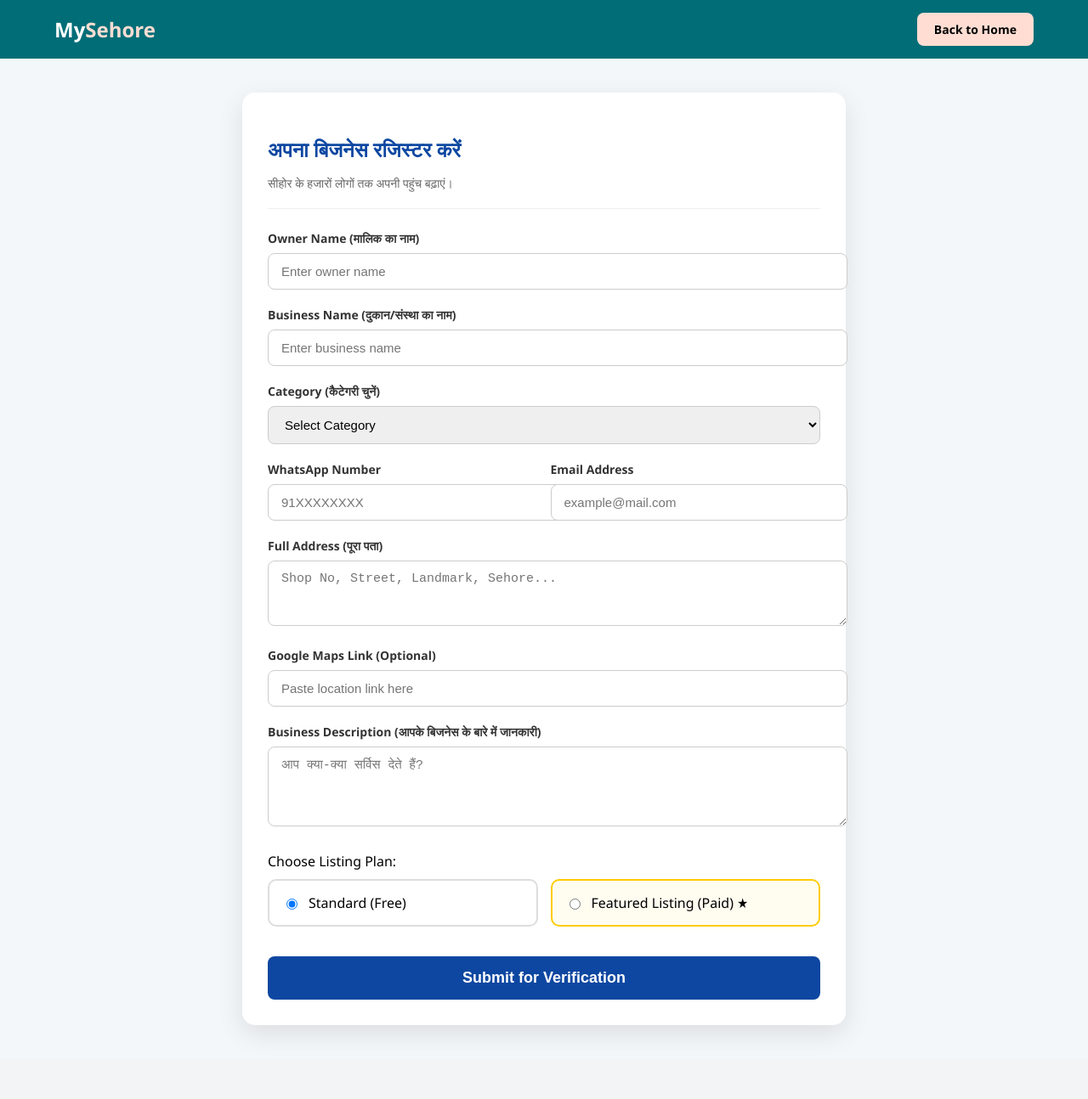
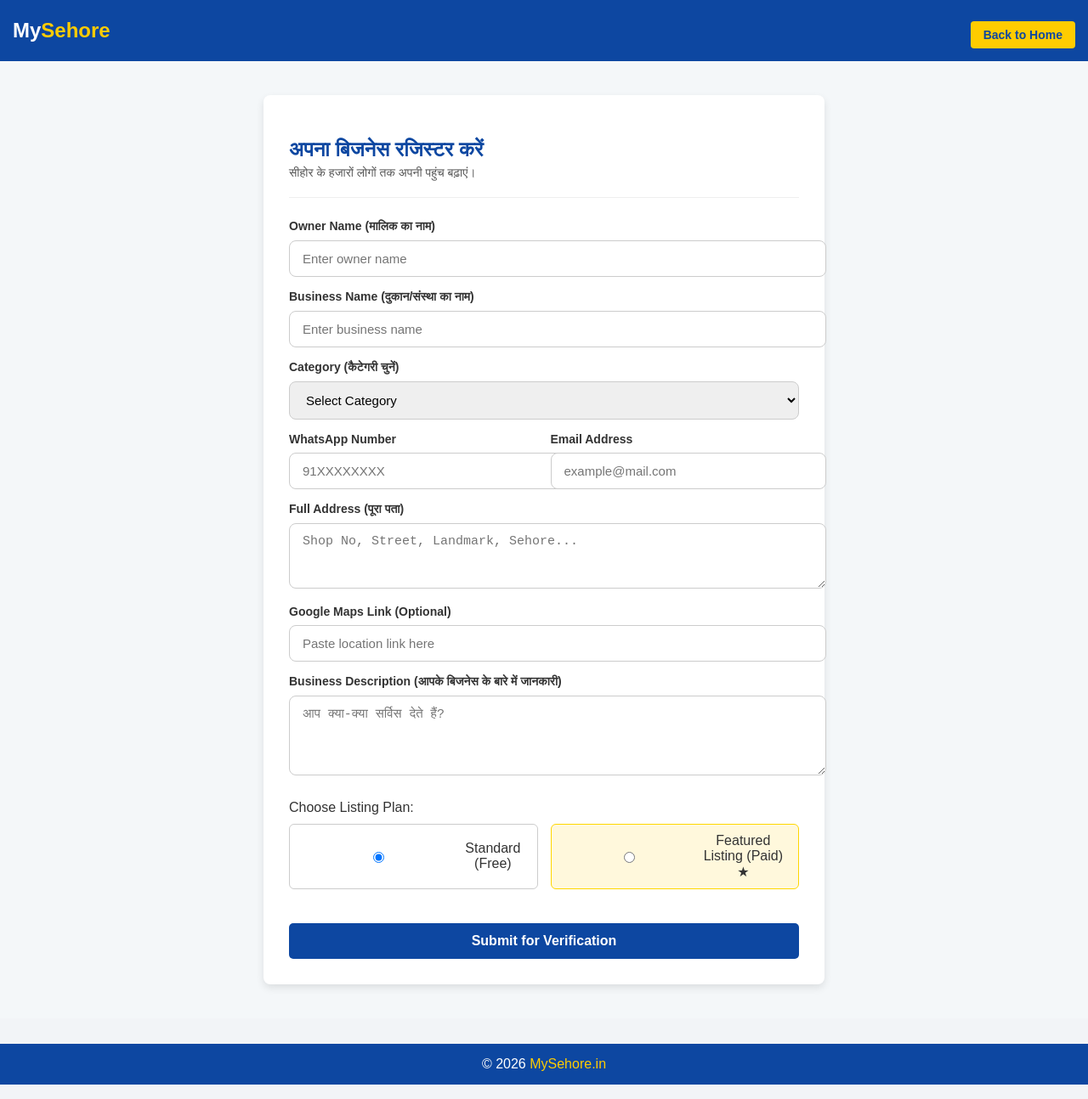
Before and after one commit to neerajsinghrajput-maker/ApnaSehore, a plain HTML site: page add-business.html in a window 1280 px wide. Shown: the top 1294 px of the page at 85% size. Drawn offline with Linux system fonts and the light colour scheme.

Commit message:
Add files via upload

```diff
--- a/add-business.html
+++ b/add-business.html
@@ -5,6 +5,127 @@
   <title>List Your Business – MySehore.in</title>
   <link rel="stylesheet" href="style.css">
   <meta name="viewport" content="width=device-width, initial-scale=1.0">
+  <style>
+    body {
+      font-family: Arial, sans-serif;
+      background: #f2f4f7;
+      margin: 0;
+      padding: 0;
+      color: #333;
+    }
+    .header {
+      background: #0d47a1;
+      color: white;
+      padding: 15px;
+      text-align: center;
+    }
+    .logo span {
+      color: #ffcc00;
+    }
+    .btn-list {
+      display: inline-block;
+      margin-top: 10px;
+      padding: 8px 15px;
+      background: #ffcc00;
+      color: #0d47a1;
+      text-decoration: none;
+      border-radius: 4px;
+      font-weight: bold;
+    }
+    .form-section {
+      padding: 40px 20px;
+      display: flex;
+      justify-content: center;
+    }
+    .form-container {
+      background: white;
+      padding: 30px;
+      border-radius: 8px;
+      max-width: 600px;
+      width: 100%;
+      box-shadow: 0 4px 10px rgba(0,0,0,0.1);
+    }
+    .form-container h2 {
+      margin-bottom: 5px;
+    }
+    .form-container p {
+      margin-top: 0;
+      color: #555;
+    }
+    .form-group {
+      margin-bottom: 15px;
+    }
+    input, select, textarea {
+      width: 100%;
+      padding: 10px;
+      border: 1px solid #ccc;
+      border-radius: 4px;
+      font-size: 14px;
+    }
+    .form-row {
+      display: flex;
+      gap: 15px;
+    }
+    .form-row .form-group {
+      flex: 1;
+    }
+    .plan-options {
+      display: flex;
+      gap: 15px;
+      margin-top: 10px;
+    }
+    .plan-card {
+      padding: 10px 15px;
+      border: 1px solid #ccc;
+      border-radius: 6px;
+      cursor: pointer;
+      flex: 1;
+      text-align: center;
+      transition: 0.3s;
+    }
+    .plan-card:hover {
+      border-color: #0d47a1;
+    }
+    .plan-card.gold {
+      border-color: gold;
+      background: #fff8dc;
+    }
+    .submit-btn {
+      padding: 12px 25px;
+      background: #0d47a1;
+      color: white;
+      border: none;
+      border-radius: 5px;
+      font-size: 16px;
+      cursor: pointer;
+      margin-top: 15px;
+      width: 100%;
+    }
+    .submit-btn:hover {
+      background: #08306b;
+    }
+    .thankyou-message {
+      text-align: center;
+      padding: 40px;
+      font-size: 18px;
+      color: #0d47a1;
+      display: none;
+    }
+    .thankyou-message h2 {
+      margin-bottom: 10px;
+    }
+    footer {
+      text-align: center;
+      padding: 15px;
+      background: #0d47a1;
+      color: white;
+      margin-top: 30px;
+    }
+    footer a {
+      color: #ffcc00;
+      text-decoration: none;
+    }
+  </style>
 </head>
 <body>
 
@@ -14,12 +135,12 @@
 </header>
 
 <section class="form-section">
-  <div class="form-container">
+  <div class="form-container" id="form-container">
     <h2>अपना बिजनेस रजिस्टर करें</h2>
     <p>सीहोर के हजारों लोगों तक अपनी पहुंच बढ़ाएं।</p>
     <hr>
 
-    <form action="#" method="POST">
+    <form id="businessForm">
       <div class="form-group">
         <label>Owner Name (मालिक का नाम)</label>
         <input type="text" placeholder="Enter owner name" required>
@@ -85,10 +206,28 @@
 
       <button type="submit" class="submit-btn">Submit for Verification</button>
     </form>
+
+    <div class="thankyou-message" id="thankyou-message">
+      <h2>Thank You!</h2>
+      <p>Your business registration request has been received. Our team will contact you shortly for verification.</p>
+      <p>We appreciate your trust in <strong>MySehore.in</strong>.</p>
+    </div>
   </div>
 </section>
 
 <footer>© 2026 <a href="index.html">MySehore.in</a></footer>
 
+<script>
+  const form = document.getElementById('businessForm');
+  const thankYou = document.getElementById('thankyou-message');
+  const formContainer = document.getElementById('form-container');
+
+  form.addEventListener('submit', function(e) {
+    e.preventDefault(); // Prevent default page reload
+    form.style.display = 'none'; // Hide form
+    thankYou.style.display = 'block'; // Show thank you message
+  });
+</script>
+
 </body>
 </html>
```
